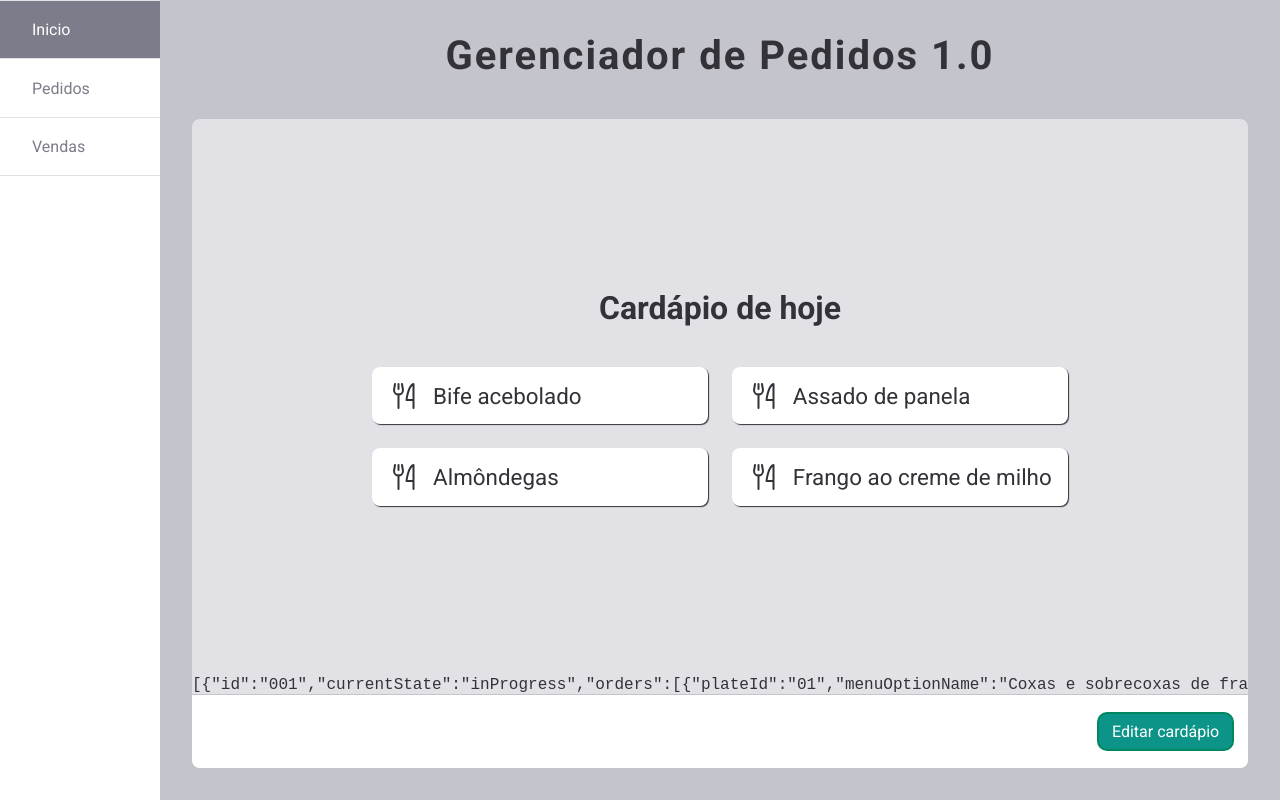
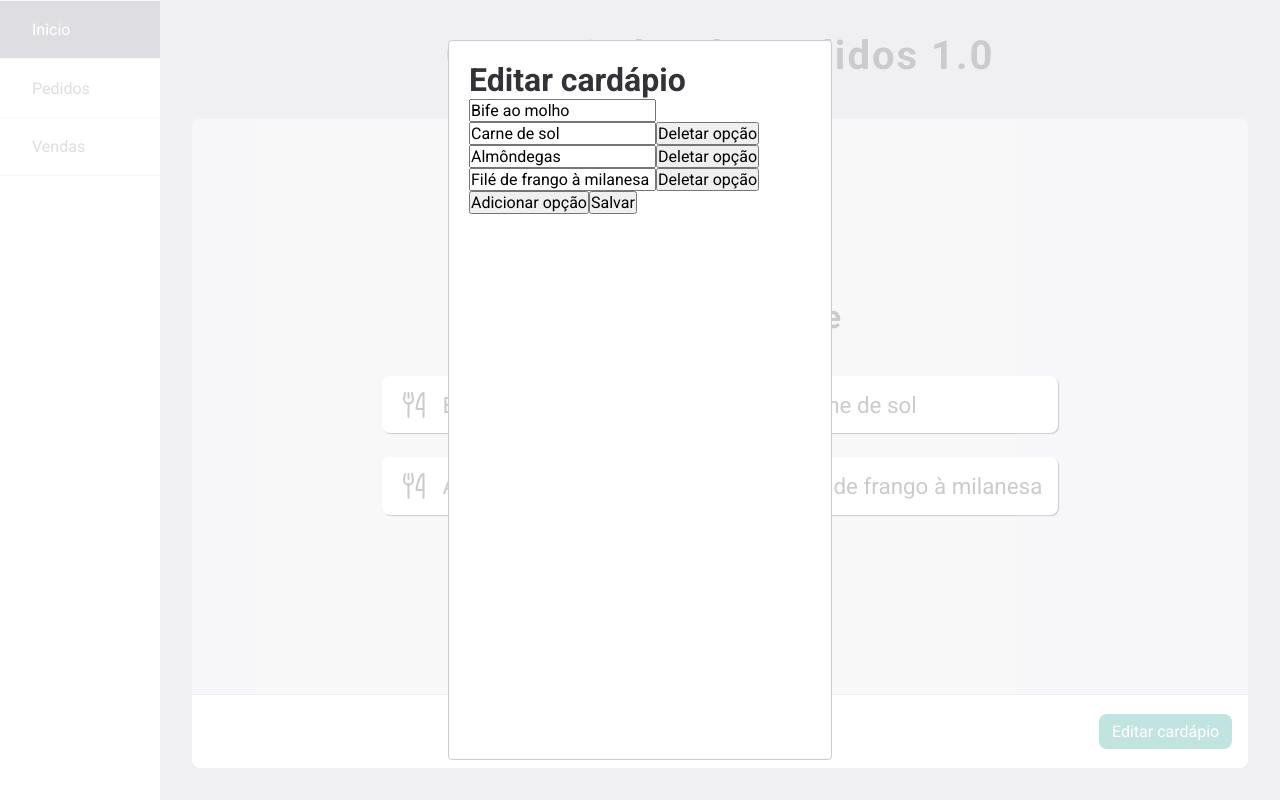
Before and after one commit to Pedro-arevalo/order_manager_system, a React (Vite) app: page / in a window 1280 px wide. Both pictures are taken after a click on the button "Editar cardápio". Built offline with nearby package versions, Linux system fonts and the light colour scheme.

Commit message:
feat: create modal that sets the menu options

```diff
--- a/package.json
+++ b/package.json
@@ -12,12 +12,15 @@
     "phosphor-react": "^1.4.1",
     "react": "^18.2.0",
     "react-dom": "^18.2.0",
+    "react-hook-form": "^7.43.9",
+    "react-modal": "^3.16.1",
     "react-router-dom": "^6.9.0",
     "styled-components": "^5.3.9"
   },
   "devDependencies": {
     "@types/react": "^18.0.28",
     "@types/react-dom": "^18.0.11",
+    "@types/react-modal": "^3.16.0",
     "@types/styled-components": "^5.1.26",
     "@vitejs/plugin-react-swc": "^3.0.0",
     "typescript": "^4.9.3",
--- /dev/null
+++ b/src/contexts/menuContext.tsx
@@ -0,0 +1,53 @@
+import { useState, createContext, ReactNode } from 'react'
+
+interface MenuOption {
+  id: string
+  name: string
+}
+
+interface MenuContextData {
+  menuOptions: MenuOption[]
+  setMenuOptions: React.Dispatch<React.SetStateAction<MenuOption[]>>
+}
+
+interface MenuContextProviderProps {
+  children: ReactNode
+}
+
+export const MenuContext = createContext({} as MenuContextData)
+
+const defaultMenuOptions = [
+  {
+    id: '01',
+    name: 'Bife ao molho',
+  },
+  {
+    id: '02',
+    name: 'Carne de sol',
+  },
+  {
+    id: '03',
+    name: 'Almôndegas',
+  },
+  {
+    id: '04',
+    name: 'Filé de frango à milanesa',
+  },
+]
+
+export function MenuContextProvider({ children }: MenuContextProviderProps) {
+  const [menuOptions, setMenuOptions] = useState(
+    defaultMenuOptions as MenuOption[]
+  )
+
+  return (
+    <MenuContext.Provider
+      value={{
+        menuOptions: menuOptions,
+        setMenuOptions: setMenuOptions,
+      }}
+    >
+      {children}
+    </MenuContext.Provider>
+  )
+}
--- a/src/contexts/ordersContext.tsx
+++ b/src/contexts/ordersheepsContext.tsx
@@ -1,18 +1,24 @@
 import { useState, createContext, ReactNode } from 'react'
 
+interface MenuOption {
+  id: string
+  name: string
+}
+
 interface Order {
-  plateId: string
-  menuOptionName: string
+  id: string
+  menuOptionName: MenuOption['name']
   specs: string
 }
 
 interface Ordersheep {
   id: string
+  toTake: boolean
   orders: Order[]
   currentState: 'onHold' | 'inProgress' | 'finished'
 }
 
-interface OfferContextProviderProps {
+interface OrdersheepContextProviderProps {
   children: ReactNode
 }
 
@@ -22,23 +28,24 @@ interface OrdersheepContextData {
 }
 
 // delete this after testing
-const defaultOrdersheeps = [
+const defaultOrdersheeps: Ordersheep[] = [
   {
     id: '001',
+    toTake: false,
     currentState: 'inProgress',
     orders: [
       {
-        plateId: '01',
+        id: '01',
         menuOptionName: 'Coxas e sobrecoxas de frango assadas no forno à lenha',
         specs: 'Sem arroz, sem macarrão, se tiver, com caldinho',
       },
       {
-        plateId: '02',
+        id: '02',
         menuOptionName: 'Costelas de porco frito ao molho barbecue',
         specs: 'Sem muito molho, sem macarrão, sem salada, mais arroz e batata',
       },
       {
-        plateId: '03',
+        id: '03',
         menuOptionName: 'Bife ao molho',
         specs: 'sem salada',
       },
@@ -46,20 +53,21 @@ const defaultOrdersheeps = [
   },
   {
     id: '002',
+    toTake: true,
     currentState: 'inProgress',
     orders: [
       {
-        plateId: '01',
-        menuOptionName: 'Coxas e sobrecoxas de frango assadas no forno à lenha',
+        id: '01',
+        menuOptionName: 'Assado de panela',
         specs: 'sem macarrão, se tiver, com caldinho',
       },
       {
-        plateId: '02',
+        id: '02',
         menuOptionName: 'Costelas de porco frito ao molho barbecue',
         specs: 'Sem muito molho, sem macarrão, mais arroz',
       },
       {
-        plateId: '03',
+        id: '03',
         menuOptionName: 'Cubinhos de frango ao creme de milho',
         specs: 'sem salada',
       },
@@ -71,7 +79,7 @@ export const OrdersheepContext = createContext({} as OrdersheepContextData)
 
 export function OrdersheepContextProvider({
   children,
-}: OfferContextProviderProps) {
+}: OrdersheepContextProviderProps) {
   const [ordersheeps, setOrdersheeps] = useState(
     defaultOrdersheeps as Ordersheep[]
   )
--- /dev/null
+++ b/src/pages/Home/components/MenuForm/index.tsx
@@ -0,0 +1,95 @@
+import { useContext } from 'react'
+import { useFieldArray, useForm } from 'react-hook-form'
+import { MenuContext } from '../../../../contexts/menuContext'
+
+type MenuForm = {
+  menuOptions: {
+    id: string
+    name: string
+  }[]
+}
+
+interface MenuFormProps {
+  isMenuEmpty: boolean
+  closeModal: () => void
+}
+
+function generateUniqueId() {
+  return Date.now().toString(36) + Math.random().toString(36).substring(2)
+}
+
+export function MenuForm({ isMenuEmpty, closeModal }: MenuFormProps) {
+  const { menuOptions, setMenuOptions } = useContext(MenuContext)
+  const { register, handleSubmit, watch, control } = useForm<MenuForm>({
+    defaultValues: {
+      menuOptions: isMenuEmpty
+        ? [
+            {
+              id: generateUniqueId(),
+              name: '',
+            },
+          ]
+        : menuOptions,
+    },
+  })
+  const { fields, append, remove } = useFieldArray({
+    name: 'menuOptions',
+    control,
+  })
+
+  function updateMenuContext(data: MenuForm) {
+    setMenuOptions(data.menuOptions)
+    closeModal()
+  }
+
+  const inputsValue = watch('menuOptions')
+
+  const emptyInputs = inputsValue.filter((input) => {
+    if (input.name === '') {
+      return true
+    } else {
+      return false
+    }
+  })
+
+  const isAddingInputsAllowed = emptyInputs.length !== 0
+
+  return (
+    <form onSubmit={handleSubmit(updateMenuContext)}>
+      {isMenuEmpty ? (
+        <h1>Cadastrar novo cardápio</h1>
+      ) : (
+        <h1>Editar cardápio</h1>
+      )}
+      {fields.map((field, index) => (
+        <section key={field.id}>
+          <input type="text" {...register(`menuOptions.${index}.name`)} />
+          {index !== 0 && (
+            <button
+              type="button"
+              onClick={() => {
+                remove(index)
+              }}
+            >
+              Deletar opção
+            </button>
+          )}
+        </section>
+      ))}
+
+      <button
+        type="button"
+        disabled={isAddingInputsAllowed}
+        onClick={() => {
+          append({
+            id: generateUniqueId(),
+            name: '',
+          })
+        }}
+      >
+        Adicionar opção
+      </button>
+      <button type="submit">Salvar</button>
+    </form>
+  )
+}
--- /dev/null
+++ b/src/pages/Home/components/ModalToSetMenu/index.tsx
@@ -0,0 +1,43 @@
+import Modal from 'react-modal'
+
+import { ModalContent } from './styles'
+import { MenuForm } from '../MenuForm'
+
+interface ModalToSetMenuProps {
+  modalIsOpen: boolean
+  isMenuEmpty: boolean
+  setModalIsOpen: React.Dispatch<React.SetStateAction<boolean>>
+}
+
+Modal.setAppElement('#root')
+
+export function ModalToSetMenu({
+  modalIsOpen,
+  isMenuEmpty,
+  setModalIsOpen,
+}: ModalToSetMenuProps) {
+  function delegateModalClosing() {
+    setModalIsOpen(false)
+  }
+
+  return (
+    <Modal
+      isOpen={modalIsOpen}
+      onRequestClose={() => setModalIsOpen(false)}
+      contentLabel="Defina as opções do cardápio"
+      closeTimeoutMS={200}
+      style={{
+        content: {
+          width: '30%',
+          minWidth: '300px',
+          maxWidth: '400px',
+          margin: '0 auto',
+        },
+      }}
+    >
+      <ModalContent>
+        <MenuForm isMenuEmpty={isMenuEmpty} closeModal={delegateModalClosing} />
+      </ModalContent>
+    </Modal>
+  )
+}
--- /dev/null
+++ b/src/pages/Home/components/ModalToSetMenu/styles.ts
@@ -0,0 +1,3 @@
+import styled from 'styled-components'
+
+export const ModalContent = styled.div``
--- a/src/pages/Home/index.tsx
+++ b/src/pages/Home/index.tsx
@@ -1,38 +1,58 @@
-import { useContext } from 'react'
-import { OrdersheepContext } from '../../contexts/ordersContext'
+import { useState, useContext } from 'react'
 
 import { EditMenu, Footer, Menu } from './styles'
-import { Pencil, ForkKnife } from 'phosphor-react'
+import { ForkKnife } from 'phosphor-react'
+import { MenuContext } from '../../contexts/menuContext'
+import { ModalToSetMenu } from './components/ModalToSetMenu'
 
 export function Home() {
-  const { ordersheeps } = useContext(OrdersheepContext)
+  const { menuOptions, setMenuOptions } = useContext(MenuContext)
+
+  const [modalIsOpen, setModalIsOpen] = useState(false)
+
+  const isMenuEmpty = !menuOptions.length
+
+  console.log(isMenuEmpty)
+
   return (
+    <>
+      {isMenuEmpty ? (
+        <div>
+          <h1>Empty</h1>
+          <button onClick={() => setModalIsOpen(true)}>Open modal</button>
+        </div>
+      ) : (
         <>
           <div className="content">
             <Menu>
               <h2>Cardápio de hoje</h2>
               <ul>
-            <li>
-              <ForkKnife size={32} /> Bife acebolado
+                {menuOptions.map((option) => (
+                  <li key={option.id}>
+                    <ForkKnife size={32} /> {option.name}
                   </li>
-            <li>
-              <ForkKnife size={32} /> Assado de panela
-            </li>
-            <li>
-              <ForkKnife size={32} /> Almôndegas
-            </li>
-            <li>
-              <ForkKnife size={32} /> Frango ao creme de milho
-            </li>
+                ))}
               </ul>
             </Menu>
           </div>
-      <pre>{JSON.stringify(ordersheeps)}</pre>
           <div className="footer">
             <Footer>
-          <EditMenu>Editar cardápio</EditMenu>
+              <EditMenu
+                onClick={() => {
+                  setModalIsOpen(true)
+                }}
+              >
+                Editar cardápio
+              </EditMenu>
             </Footer>
           </div>
         </>
+      )}
+      <ModalToSetMenu
+        modalIsOpen={modalIsOpen}
+        setModalIsOpen={setModalIsOpen}
+        isMenuEmpty={isMenuEmpty}
+      />
+    </>
   )
 }
--- a/src/pages/Orders/index.tsx
+++ b/src/pages/Orders/index.tsx
@@ -1,6 +1,6 @@
-import { useEffect, useContext } from 'react'
+import { useEffect, useContext, useState } from 'react'
 
-import { OrdersheepContext } from '../../contexts/ordersContext'
+import { OrdersheepContext } from '../../contexts/ordersheepsContext'
 
 import { PlusCircle } from 'phosphor-react'
 import {
@@ -14,28 +14,32 @@ import {
 
 export function Orders() {
   const { ordersheeps, setOrdersheeps } = useContext(OrdersheepContext)
-
   const isThereOrderSheeps = ordersheeps.length > 0
 
   useEffect(() => {
-    console.log('hello')
-  }, [ordersheeps])
+    console.log()
+  }, [])
 
   function changeOrdersheep() {
     setOrdersheeps((state) => {
-      const newOrdersheep = state
+      /*
+        for some reason, without the slice() method,
+        React can't notice there's a change in the
+        state, so it doesn't rerenders, as it should
+      */
+      const newOrdersheep = state.slice()
       newOrdersheep.push({
         id: '0001',
+        toTake: false,
         orders: [
           {
-            plateId: '01',
+            id: '01',
             menuOptionName: 'Assado de panela',
             specs: 'sem arroz',
           },
         ],
         currentState: 'onHold',
       })
-      console.log(newOrdersheep)
       return newOrdersheep
     })
   }
@@ -54,49 +58,13 @@ export function Orders() {
         <>
           <div className="content">
             <OrderSheepContainer>
-              <OrderSheep>
-                <p className="enum_ordersheep">Pedido 001</p>
-                <Order>
-                  <h4 className="enum_order">Prato 01</h4>
-                  <div>
-                    <h3 className="menu_option">
-                      Coxas e sobrecoxas de frango assadas no forno à lenha
-                    </h3>
-                    <p className="specs">
-                      Sem macarrão, menos arroz, só tomate na salada
-                    </p>
-                  </div>
-                </Order>
-                <Order>
-                  <h4 className="enum_order">Prato 01</h4>
-                  <div>
-                    <h3 className="menu_option">
-                      Coxas e sobrecoxas de frango assadas no forno à lenha
-                    </h3>
-                    <p className="specs">
-                      Sem macarrão, menos arroz, só tomate na salada
-                    </p>
-                  </div>
-                </Order>
-                <Order>
-                  <h4 className="enum_order">Prato 01</h4>
-                  <div>
-                    <h3 className="menu_option">
-                      Coxas e sobrecoxas de frango assadas no forno à lenha
-                    </h3>
-                    <p className="specs">
-                      Sem macarrão, menos arroz, só tomate na salada
-                    </p>
-                  </div>
-                </Order>
-              </OrderSheep>
               {/* <pre>{JSON.stringify(ordersheeps)}</pre> */}
               {ordersheeps.map((ordersheep) => (
-                <OrderSheep>
+                <OrderSheep key={ordersheep.id}>
                   <p className="enum_ordersheep">Pedido {ordersheep.id}</p>
                   {ordersheep.orders.map((order) => (
-                    <Order>
-                      <h4 className="enum_order">Prato {order.plateId}</h4>
+                    <Order key={order.id}>
+                      <h4 className="enum_order">Prato {order.id}</h4>
                       <div>
                         <h3 className="menu_option">{order.menuOptionName}</h3>
                         <p className="specs">{order.specs}</p>
@@ -110,7 +78,7 @@ export function Orders() {
           <div className="footer">
             <Footer>
               <CreateNewOrderSheep onClick={changeOrdersheep}>
-                Criar nova comanda
+                Criar novo pedido
               </CreateNewOrderSheep>
             </Footer>
           </div>
```
Also changed, not shown: src/App.tsx (+9 -57 lines), src/styles/global.ts (+14 -4 lines), src/pages/Home/components/MenuForm/styles.ts (added), 1 other file (tests, documents, lock files or other folders). Lines whose indentation alone changed are shown as unchanged.
